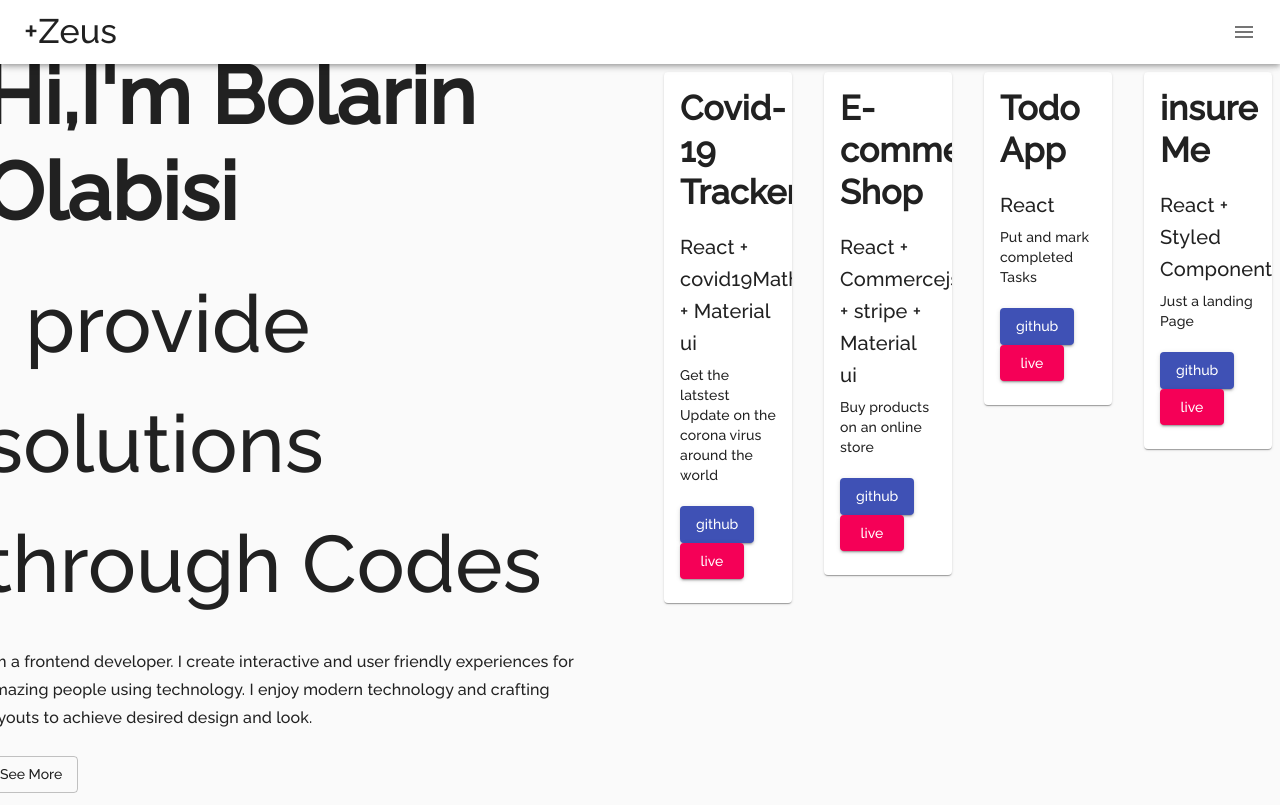
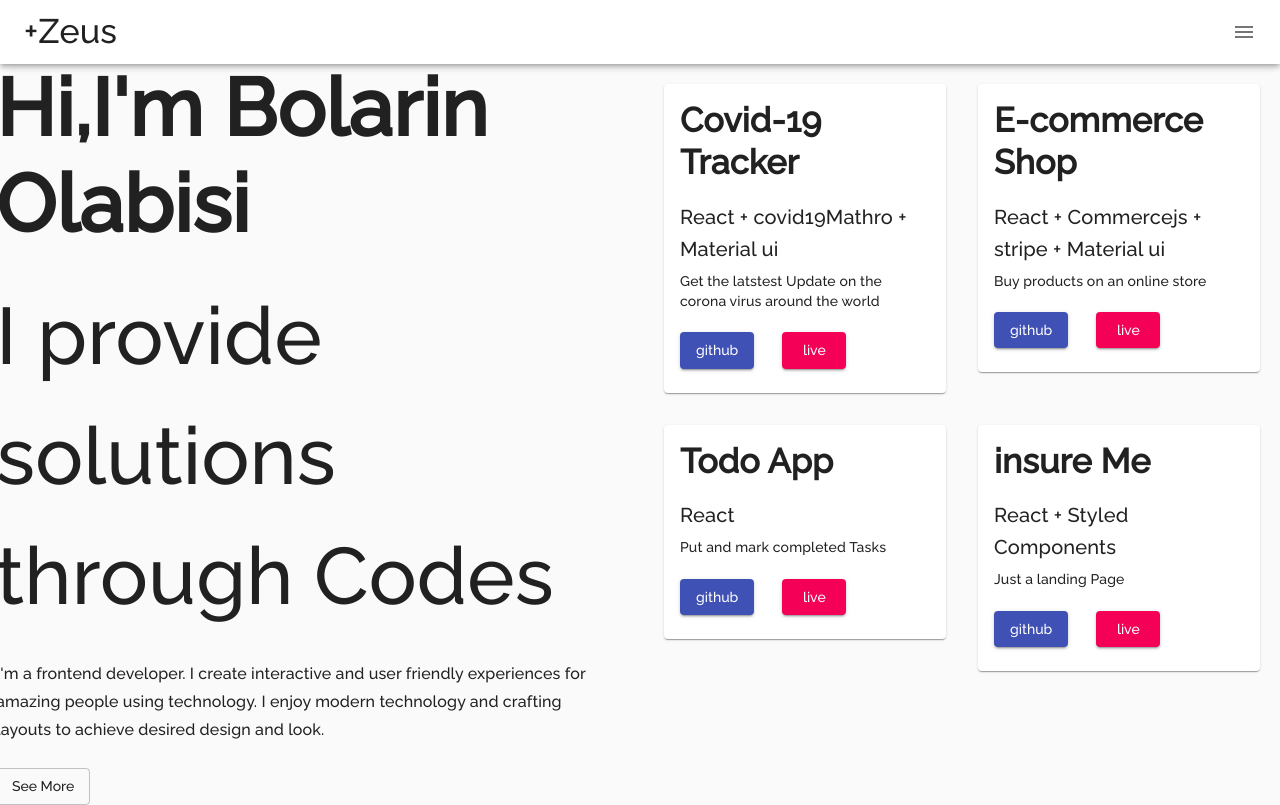
Before and after one commit to mightyFZeus/prototype-potfolio, a React (Create React App) app: page / in a window 1280 px wide. Built offline with nearby package versions, Linux system fonts and the light colour scheme.

Commit message:
grid sorted

```diff
--- a/src/Home/Desktop/Desktop.jsx
+++ b/src/Home/Desktop/Desktop.jsx
@@ -8,8 +8,8 @@ const Desktop = ({ resume }) => {
   const classes = useStyles();
   return (
     <>
-      <Grid container   spacing={4}>
-        <Grid  lg={6} >
+      <Grid container spacing={1}>
+        <Grid lg={6}>
           <div className={classes.toolbar} />
           <Typography className={classes.name} variant="h2">
             Hi,I'm Bolarin Olabisi{" "}
@@ -29,7 +29,7 @@ const Desktop = ({ resume }) => {
             </Button>
           </div>
         </Grid>
-        <Grid lg={6} >
+        <Grid lg={6}>
           <Projects resume={resume} />
         </Grid>
       </Grid>
--- a/src/Projects/Projects.jsx
+++ b/src/Projects/Projects.jsx
@@ -21,7 +21,7 @@ const Projects = ({ resume }) => {
       <Box m={1} p={2}>
         <Grid container justify="center" spacing={4}>
           {resume.map((resume) => (
-            <Grid item key={resume.id} xs={12} sm={6} md={4} lg={3}>
+            <Grid item key={resume.id} xs={12} sm={6} md={4} lg={6}>
               <Card>
                 <CardContent key={resume.id}>
                   <Typography className={classes.title} variant="h4">
```
